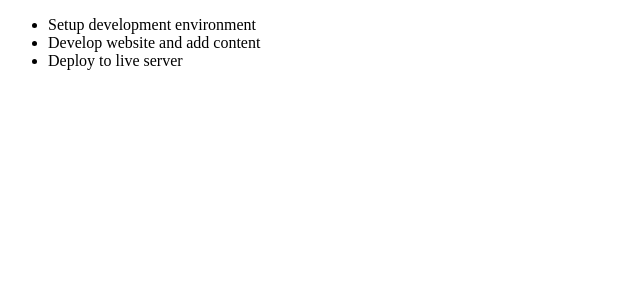
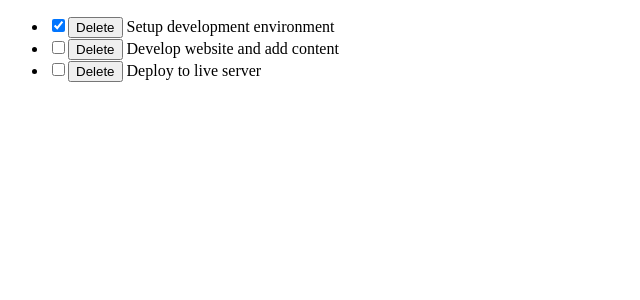
Before and after one commit to Abdona/react-todosapp, a React (Create React App) app: page / in a window 1280 px wide. Shown: the top 300 px of the page, without its empty margins (0-640 px from the left). Built offline with nearby package versions, Linux system fonts and the light colour scheme.

Commit message:
Add delete button and check box

```diff
--- a/src/components/TodoContainer.js
+++ b/src/components/TodoContainer.js
@@ -1,3 +1,5 @@
+/* eslint-disable no-param-reassign */
+/* eslint-disable react/no-access-state-in-setstate */
 /* eslint-disable react/destructuring-assignment */
 /* eslint-disable react/prefer-stateless-function */
 import React from 'react';
@@ -27,10 +29,32 @@ class TodoContainer extends React.Component {
     };
   }
 
+  handleChange = (id) => {
+    this.setState((prevState) => ({
+      todos: prevState.todos.map((todo) => {
+        if (todo.id === id) {
+          return {
+            ...todo,
+            completed: !todo.completed,
+          };
+        }
+        return todo;
+      }),
+    }));
+  };
+
+  delTodo = (id) => {
+    alert('deleted', id);
+  };
+
   render() {
     return (
       <div>
-        <TodosList todos={this.state.todos} />
+        <TodosList
+          todos={this.state.todos}
+          handleChangeProps={this.handleChange}
+          deleteTodoProps={this.delTodo}
+        />
       </div>
     );
   }
--- a/src/components/TodoItem.js
+++ b/src/components/TodoItem.js
@@ -1,10 +1,25 @@
+/* eslint-disable react/button-has-type */
 /* eslint-disable react/destructuring-assignment */
 /* eslint-disable react/prefer-stateless-function */
 /* eslint-disable react/prop-types */
 import React from 'react';
 
 function TodoItem(props) {
-  return <li>{props.todo.title}</li>;
+  return (
+    <li>
+      <input
+        type="checkbox"
+        checked={props.todo.completed}
+        onChange={() => props.handleChangeProps(props.todo.id)}
+        deleteTodoProps={props.deleteTodoProps}
+      />
+      <button onClick={() => props.deleteTodoProps(props.todo.id)}>
+        Delete
+      </button>
+      {' '}
+      {props.todo.title}
+    </li>
+  );
 }
 
 export default TodoItem;
--- a/src/components/TodosList.js
+++ b/src/components/TodosList.js
@@ -10,7 +10,11 @@ class TodosList extends React.Component {
     return (
       <ul>
         {this.props.todos.map((todo) => (
-          <TodoItem key={todo.id} todo={todo} />
+          <TodoItem
+            key={todo.id}
+            todo={todo}
+            handleChangeProps={this.props.handleChangeProps}
+          />
         ))}
       </ul>
     );
```
